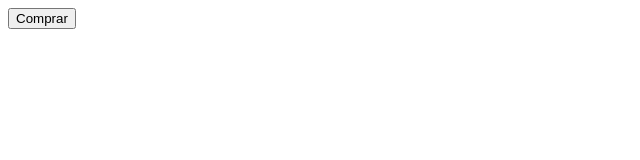
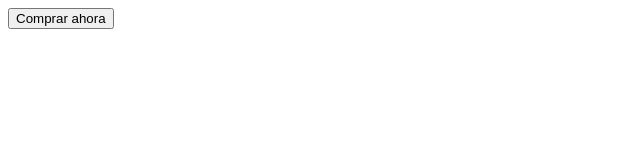
Before and after one commit to Emilia-Ar/Practica_personal_git, a plain HTML site: page index.html in a window 1280 px wide. Shown: the full height of the page, 0-640 px from the left. Drawn offline with Linux system fonts and the light colour scheme.

Commit message:
feat(index): cambiar texto del botón a 'Comprar ahora'

```diff
--- a/index.html
+++ b/index.html
@@ -1 +1 @@
-<button id='cta'>Comprar</button>
+<button id='cta' class='btn btn-primary'>Comprar ahora</button>
```
